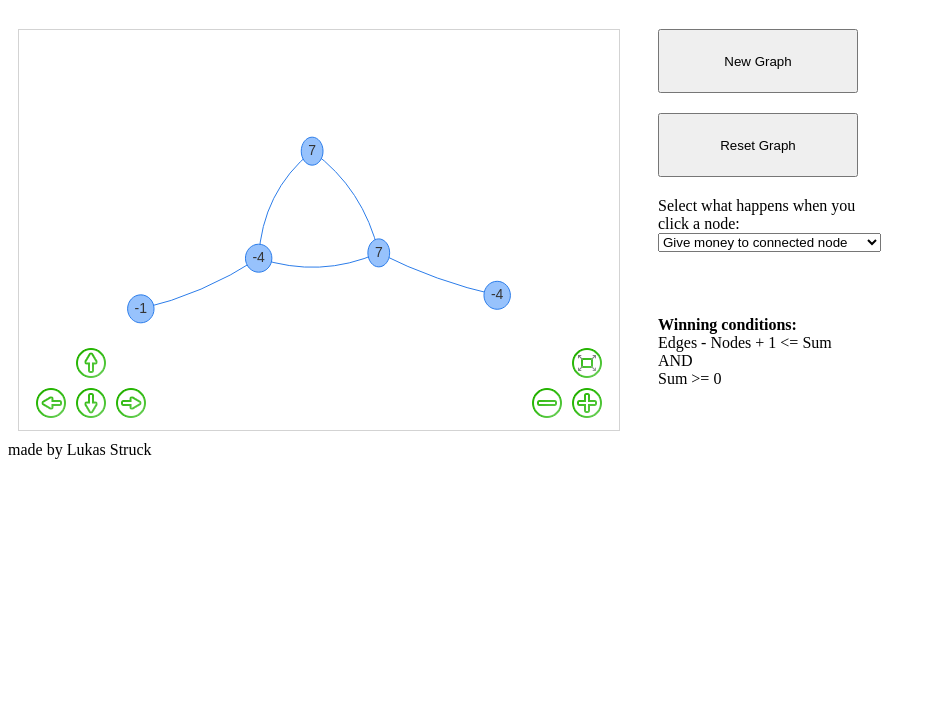
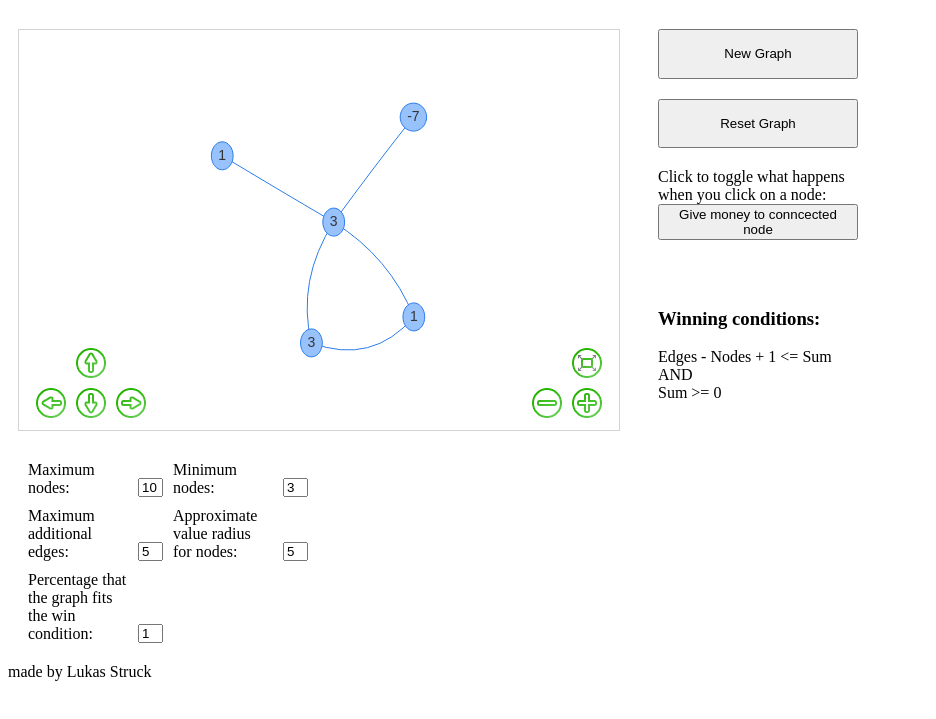
Before and after one commit to lukstruck/NumberphileDollarGame, a plain HTML site: page index.html in a window 1280 px wide. Shown: the part 61-780 px from the top of the page, without its empty margins (0-936 px from the left). Drawn offline with Linux system fonts and the light colour scheme.

Commit message:
added generator configurability in front end

```diff
--- a/index.html
+++ b/index.html
@@ -33,18 +33,22 @@
     <button class="child" onclick="resetGraph()">Reset Graph</button>
     <div class="child">
         <label for="clickAction">
-            Select what happens when you click a node:
+            Click to toggle what happens when you click on a node:
         </label>
-        <select id="clickAction">
-            <option id="0">Give money to connected node</option>
-            <option id="1">Take money from connected node</option>
-        </select>
+        <button id="clickAction" onclick="toggleClickAction()" data-value="0">Give money to conncected node</button>
     </div>
     <div class="child">
-        <b>Winning conditions:<br></b>
+        <h3>Winning conditions:</h3>
         Edges - Nodes + 1 <= Sum<br>
         AND <br>
         Sum >= 0
+    </div>
+    <div class="child form">
+        <label for="maxNodes">Maximum nodes:</label><input id="maxNodes">
+        <label for="minNodes">Minimum nodes:</label><input id="minNodes">
+        <label for="maxAddEdges">Maximum additional edges:</label><input id="maxAddEdges">
+        <label for="valueRadius">Approximate value radius for nodes:</label><input id="valueRadius">
+        <label for="winnablePercentage">Percentage that the graph fits the win condition:</label><input id="winnablePercentage">
     </div>
 </section>
 <footer>
--- a/ndg/ndg.css
+++ b/ndg/ndg.css
@@ -11,3 +11,15 @@
     margin: 10px;
     width: 100%;
 }
+
+.form {
+    display: grid;
+    grid-template-columns: 100px 25px 100px 25px;
+    padding: 10px;
+    grid-gap: 10px;
+    align-items: end;
+}
+
+.form input {
+    height: 13px;
+}
--- a/ndg/ndg.js
+++ b/ndg/ndg.js
@@ -1,9 +1,22 @@
+let MIN_NODES = 3;
+let MAX_NODES = 10;
+let MAX_ADDITIONAL_EDGES = 5;
+let VALUE_RADIUS = 5;
+let WINNABLE_PERCENTAGE = 1;
+
 let network;
 let current_data;
 let reset_nodes;
 let sum;
 
 $(() => {
+
+    $("#maxNodes").val(MAX_NODES);
+    $("#minNodes").val(MIN_NODES);
+    $("#maxAddEdges").val(MAX_ADDITIONAL_EDGES);
+    $("#valueRadius").val(VALUE_RADIUS);
+    $("#winnablePercentage").val(WINNABLE_PERCENTAGE);
+
     let container = $('#content')[0];
 
     let data = generateRandomGraph();
@@ -20,7 +33,7 @@ $(() => {
     newGraph();
 
     network.on("selectNode", object => {
-        if ($("#clickAction option:checked").attr("id") == 0) {
+        if ($("#clickAction").attr("data-value") == 0) {
             giveFromSelection(object);
         } else {
             takeIntoSelection(object);
@@ -28,22 +41,18 @@ $(() => {
         network.unselectAll();
         checkIfWin();
     });
+
 });
 
-const MIN_NODES = 3;
-const MAX_NODES = 20 - MIN_NODES;
-const MAX_ADDITIONAL_EDGES = 10;
-const MAX_VALUE_RADIUS = 5;
-
 function generateRandomGraph() {
-    const nodes = Math.floor(Math.random() * MAX_NODES + MIN_NODES);
+    const nodes = Math.floor(Math.random() * (MAX_NODES - MIN_NODES) + MIN_NODES);
     const additional_edges = Math.floor(Math.random() * (MAX_ADDITIONAL_EDGES + nodes));
     let data_nodes = [];
     let data_edges = [];
     let current_sum = 0;
     for (let i = 0; i < nodes; i++) {
-        let adder = -current_sum + 1;
-        let val = Math.floor(Math.random() * 2 * MAX_VALUE_RADIUS - MAX_VALUE_RADIUS + adder);
+        let adder = -current_sum;
+        let val = Math.floor(Math.random() * 2 * VALUE_RADIUS - VALUE_RADIUS + adder);
         current_sum += val;
         data_nodes.push({id: i + 1, label: "" + val});
         if (i !== 0)
@@ -67,13 +76,16 @@ function generateRandomGraph() {
 }
 
 function newGraph() {
+    MAX_NODES = parseInt($("#maxNodes").val());
+    MIN_NODES = parseInt($("#minNodes").val());
+    MAX_ADDITIONAL_EDGES = parseInt($("#maxAddEdges").val());
+    VALUE_RADIUS = parseInt($("#valueRadius").val());
+    WINNABLE_PERCENTAGE = parseFloat($("#winnablePercentage").val());
+
     do {
         current_data = generateRandomGraph();
-    } while (current_data.edges.length - current_data.nodes.length + 1 > sum && Math.random() * 10 < 8);
+    } while (current_data.edges.length - current_data.nodes.length + 1 > sum && Math.random() < WINNABLE_PERCENTAGE);
     network.setData(current_data);
-    console.info("current sum: ", sum);
-    console.info("current nodes: ", current_data.nodes.length);
-    console.info("current edges: ", current_data.nodes.length);
 }
 
 function takeIntoSelection(data) {
@@ -120,3 +132,12 @@ function resetGraph() {
     current_data.nodes.clear();
     current_data.nodes.add(reset_nodes);
 }
+
+function toggleClickAction() {
+    let button = $("#clickAction");
+    let curVal = parseInt(button.attr("data-value"));
+    let newVal = (curVal + 1) % 2;
+    let text = ["Give money to connected node", "Take money from connected node"];
+    button.attr("data-value", newVal);
+    button.html(text[newVal]);
+}
```
